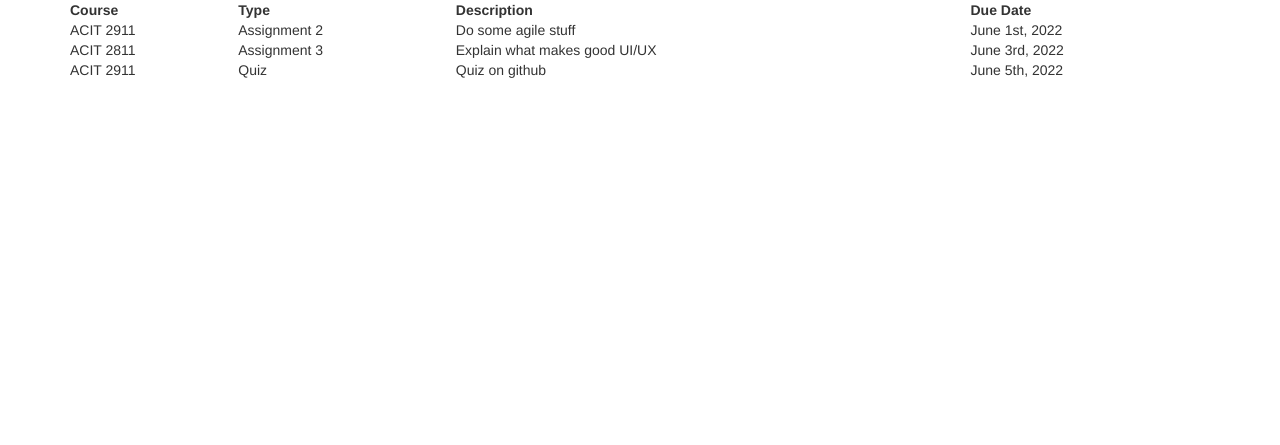
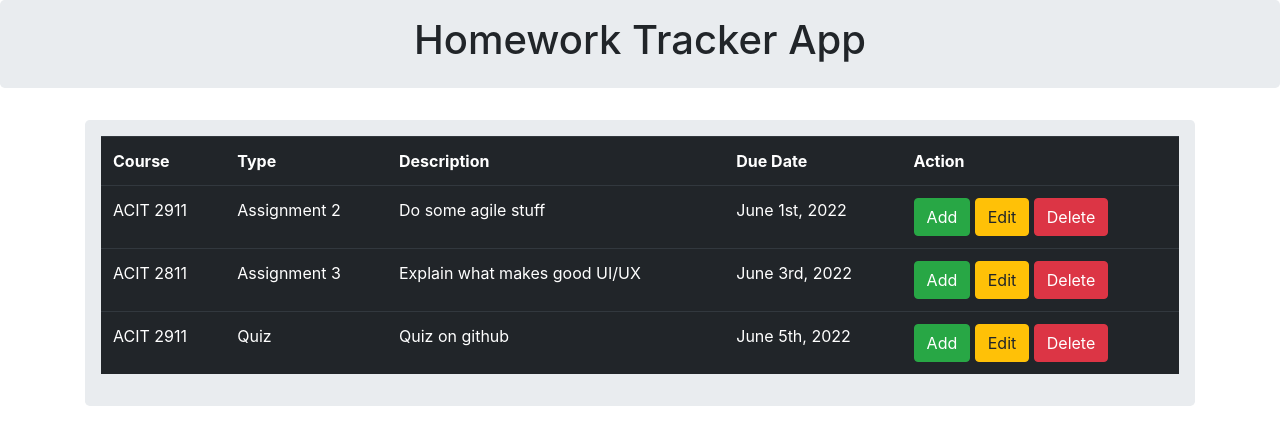
Before and after one commit to udaychhina/acit2911, a Flask app: page / in a window 1280 px wide. Shown: the top 445 px of the page. Run offline with Flask 2, Linux system fonts and the light colour scheme; some libraries are stand-ins or nearby versions.

Commit message:
second commit

```diff
--- /dev/null
+++ b/templates/base.html
@@ -0,0 +1,15 @@
+<!DOCTYPE html>
+<html lang="en">
+<head>
+    <link rel="stylesheet" href="https://cdn.jsdelivr.net/npm/bootstrap@4.0.0/dist/css/bootstrap.min.css" integrity="sha384-Gn5384xqQ1aoWXA+058RXPxPg6fy4IWvTNh0E263XmFcJlSAwiGgFAW/dAiS6JXm" crossorigin="anonymous">
+    <meta charset='UFT-8'>
+    <title>{% block title %} {% endblock %}</title>
+</head>
+<body>
+    {% block body %} {% endblock %}
+
+    <script src="https://code.jquery.com/jquery-3.2.1.slim.min.js" integrity="sha384-KJ3o2DKtIkvYIK3UENzmM7KCkRr/rE9/Qpg6aAZGJwFDMVNA/GpGFF93hXpG5KkN" crossorigin="anonymous"></script>
+<script src="https://cdn.jsdelivr.net/npm/popper.js@1.12.9/dist/umd/popper.min.js" integrity="sha384-ApNbgh9B+Y1QKtv3Rn7W3mgPxhU9K/ScQsAP7hUibX39j7fakFPskvXusvfa0b4Q" crossorigin="anonymous"></script>
+<script src="https://cdn.jsdelivr.net/npm/bootstrap@4.0.0/dist/js/bootstrap.min.js" integrity="sha384-JZR6Spejh4U02d8jOt6vLEHfe/JQGiRRSQQxSfFWpi1MquVdAyjUar5+76PVCmYl" crossorigin="anonymous"></script>
+</body>
+</html>
--- /dev/null
+++ b/templates/header.html
@@ -0,0 +1,14 @@
+{% extends 'base.html' %}
+
+{% block title %} Homework Tracker {% endblock %}
+
+{% block body %}
+
+<div class="jumbotron p-3">
+    <div class="well text-center">
+        <h1> Homework Tracker App </h1>
+    </div>
+</div>
+
+
+{% endblock %}
--- a/templates/home.html
+++ b/templates/home.html
@@ -1,43 +1,42 @@
-<!DOCTYPE html>
-<link rel="stylesheet" href="https://maxcdn.bootstrapcdn.com/bootstrap/3.3.4/css/bootstrap.min.css">
-<html>
+{% extends 'base.html' %}
+{% include 'header.html' %}
 
-<head>
 
-    <title>Week 9 flask</title>
-</head>
+{% block title %} Home {% endblock %}
 
-<body>
+{% block body %}
+
 <div class="container">
-        <table style="width:100%">
-            <thead>
+    <div class="row">
+        <div class="col md-12">
+            <div class="jumbotron p-3">
+                <table class="table table-hover table-dark">
                     <tr>
                         <th>Course</th>
                         <th>Type</th>
                         <th>Description</th>
                         <th>Due Date</th>
+                        <th>Action</th>
                     </tr>
-            </thead>
-            <tbody>
+
                     {% for homework in homeworkdata %}
                     <tr>
+                        <td>{{ homework.Course }}</td>
+                        <td>{{ homework.Type }}</td>
+                        <td>{{ homework.Description }}</td>
+                        <td>{{ homework.DueDate }}</td>
+
                         <td>
-                        {{ homework.Course }}
-                    </td>
-                    <td>
-                        {{ homework.Type }}
-                    </td>
-                    <td>
-                        {{ homework.Description }}
-                    </td>
-                    <td>
-                        {{ homework.DueDate }}
+                            <a href="" class="btn btn-success btn-xs" data-toggle="modal" data-target="#modaledit">Add</a>
+                            <a href="" class="btn btn-warning btn-xs" data-toggle="modal" data-target="#modaledit">Edit</a>
+                            <a href="" class="btn btn-danger btn-xs" data-toggle="modal" data-target="#modaledit">Delete</a>
                         </td>
                     </tr>
                     {% endfor %}
-            </tbody>
                 </table>
             </div>
-</body>
+        </div>
+    </div>
+</div>
 
-</html>
+{% endblock %}
```
Lines whose indentation alone changed are shown as unchanged.
